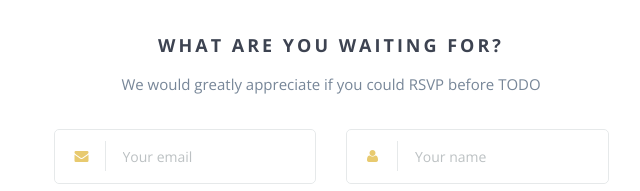
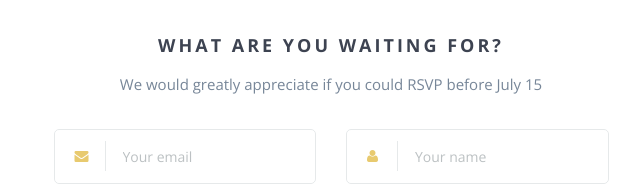
Before and after one commit to ajk-151/akarwedding, a website: page index.html in a window 1280 px wide. Shown: the part 2567-2758 px from the top of the page, 309-949 px from the left. Drawn offline with nearby package versions, Linux system fonts and the light colour scheme; files whose address does not match are found by name.

Commit message:
todo update

```diff
--- a/index.html
+++ b/index.html
@@ -301,7 +301,7 @@
         <div class="row">
             <div class="col-md-6 col-md-offset-3">
                 <h3>What are you waiting for?</h3>
-                <p>We would greatly appreciate if you could RSVP before TODO</p>
+                <p>We would greatly appreciate if you could RSVP before July 15</p>
                 <form id="rsvp-form" class="rsvp-form"
                       action="https://script.google.com/macros/s/AKfycbyy4B0JF82jxSfmje6G4DsdNeZxmLa3c9BOCAazyVALfJuljfVv-_DfYhKG1tmfmgIhnQ/exec"
                       method="POST">
```
